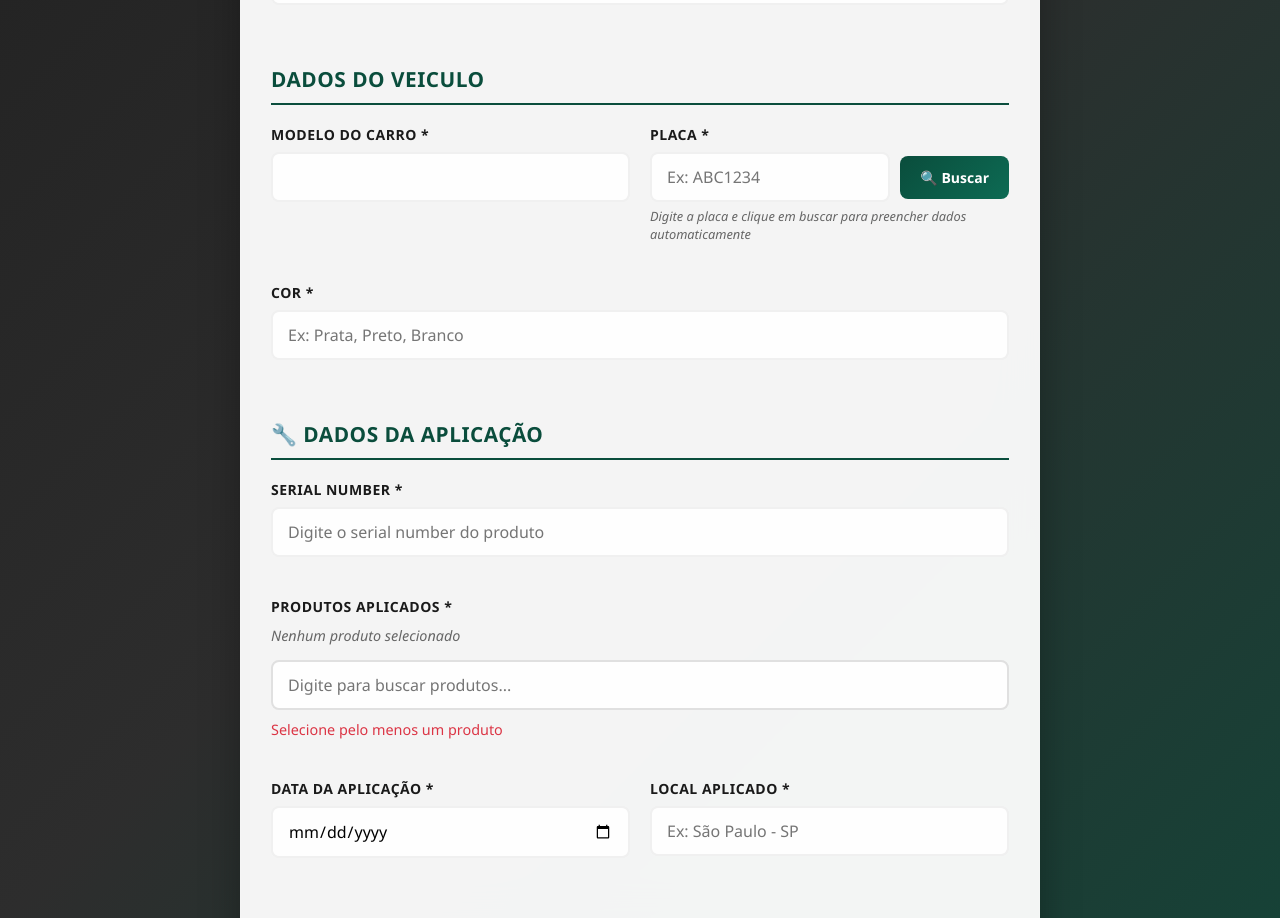
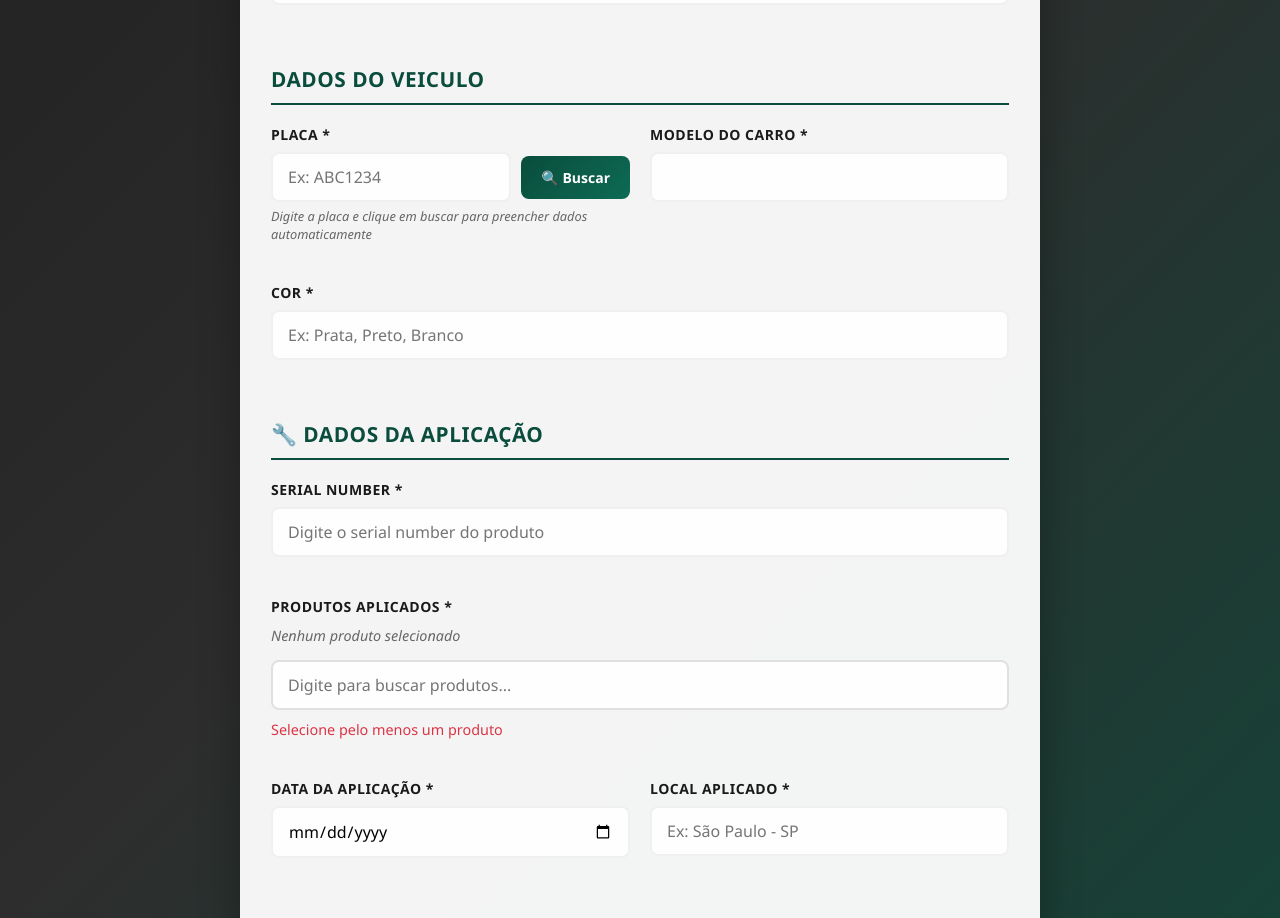
Before and after one commit to dtimports/sistema-igl-credenciados, a React (Create React App) app in the folder client/: page /cadastro in a window 1280 px wide. Shown: the part 1053-1971 px from the top of the page. Built offline with nearby package versions, Linux system fonts and the light colour scheme; sample sign-in values are in the browser's storage.

Commit message:
Trocar ordem: Placa antes do Modelo do Carro no formulário de cadastro

```diff
--- a/client/src/components/CadastroPage.js
+++ b/client/src/components/CadastroPage.js
@@ -551,16 +551,6 @@ const CadastroPage = () => {
           <h2>{clienteExistente ? 'Novo Veiculo / Nova Aplicacao' : 'Dados do Veiculo'}</h2>
           <div className="form-row">
             <div className="form-group">
-              <label>Modelo do Carro *</label>
-              <input
-                type="text"
-                name="modeloCarro"
-                value={formData.modeloCarro}
-                onChange={handleChange}
-                required
-              />
-            </div>
-            <div className="form-group">
               <label>Placa *</label>
               <div className="placa-search-container">
                 <input
@@ -584,6 +574,16 @@ const CadastroPage = () => {
                 </button>
               </div>
               <small className="placa-hint">Digite a placa e clique em buscar para preencher dados automaticamente</small>
+            </div>
+            <div className="form-group">
+              <label>Modelo do Carro *</label>
+              <input
+                type="text"
+                name="modeloCarro"
+                value={formData.modeloCarro}
+                onChange={handleChange}
+                required
+              />
             </div>
           </div>
           <div className="form-row">
```
